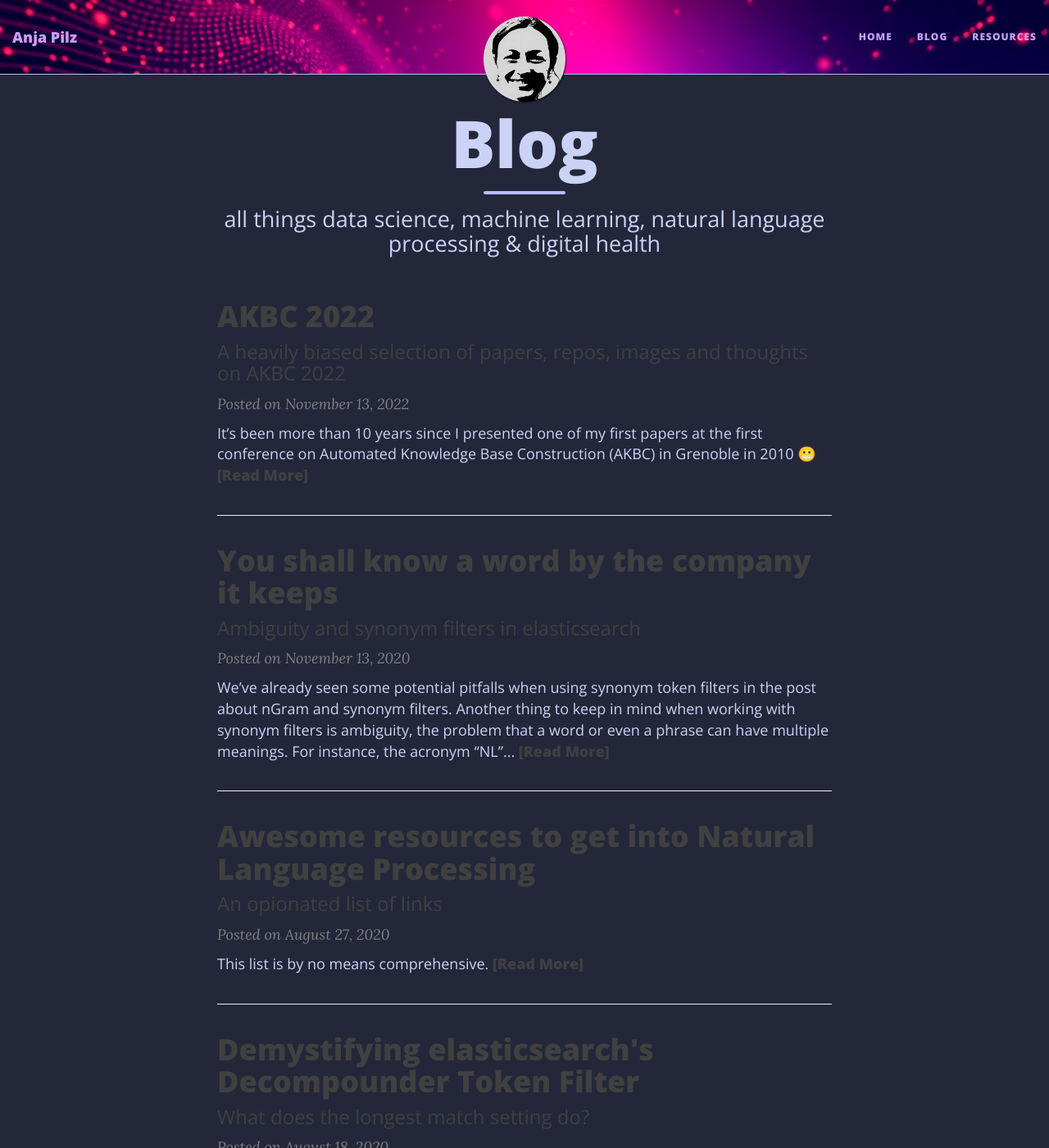
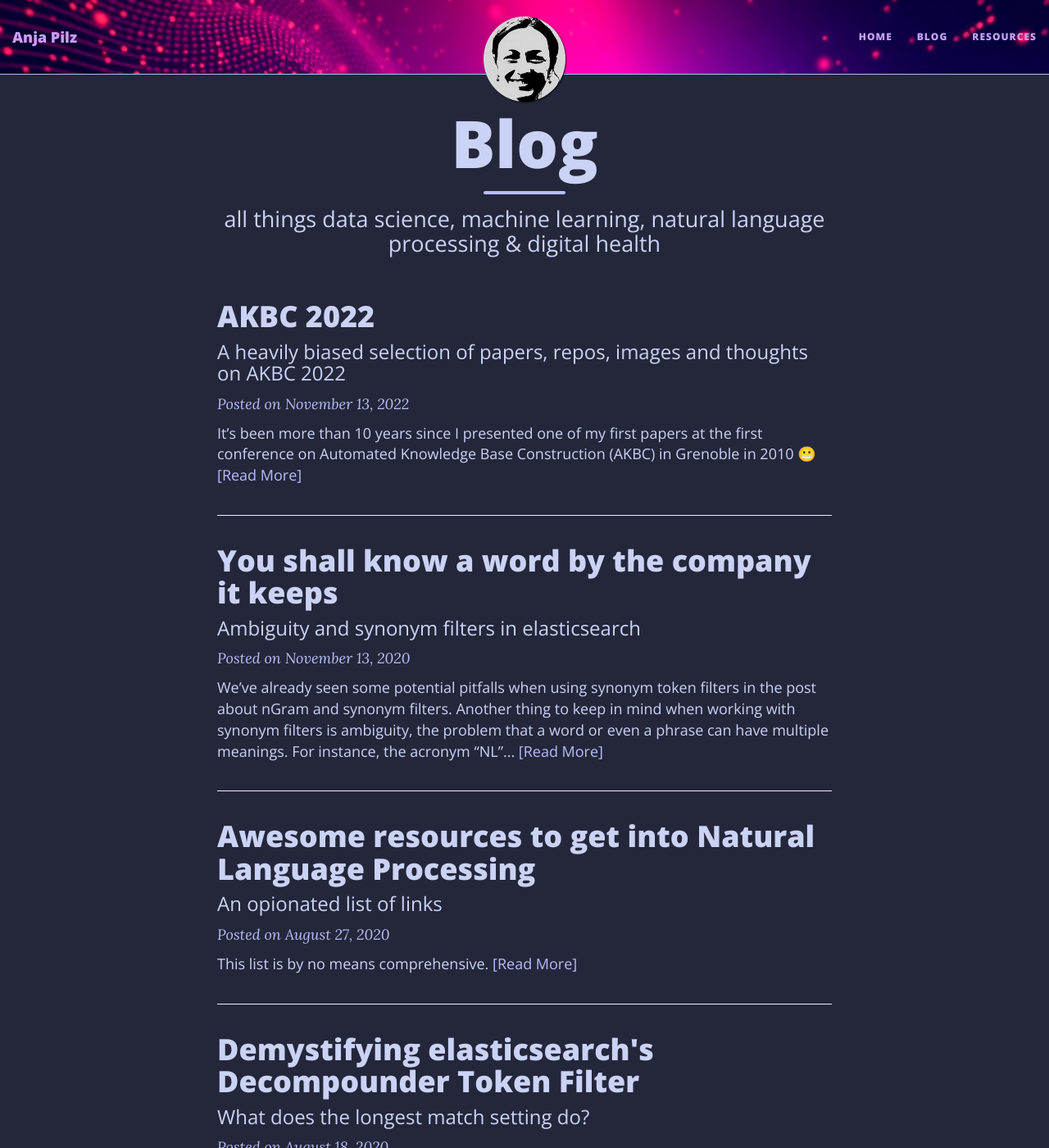
Before and after one commit to aplz/aplz.github.io, a Jekyll site: the page built from blog/index.html, in a window 1280 px wide and 1400 px high. Shown: the whole window at 82% size. Built offline with Jekyll 4.4.1, drawn with Linux system fonts in a browser that asks for light colours; nearby versions of some CDN libraries; the list of posts is cut into pages by our own code.

Commit message:
update heading colors

```diff
--- a/css/main.css
+++ b/css/main.css
@@ -24,6 +24,7 @@ p {
 h1,h2,h3,h4,h5,h6 {
   font-family: 'Open Sans', 'Helvetica Neue', Helvetica, Arial, sans-serif;
   font-weight: 800;
+  color: #cad3f5;
 }
 a {
   color: {{ site.link-col }};
@@ -345,7 +346,7 @@ footer .theme-by {
 }
 .post-preview .post-meta,
 .post-heading .post-meta {
-  color: #808080;
+  color: #b7bdf8;
   font-size: 18px;
   font-style: italic;
   margin: 0 0 10px;
@@ -376,7 +377,8 @@ footer .theme-by {
   width: 192px;
 }
 .post-preview .post-read-more {
-  font-weight: 800;
+  font-weight: 400;
+  color: #b7bdf8;
 }
 
 @media only screen and (min-width: 768px) {
```
